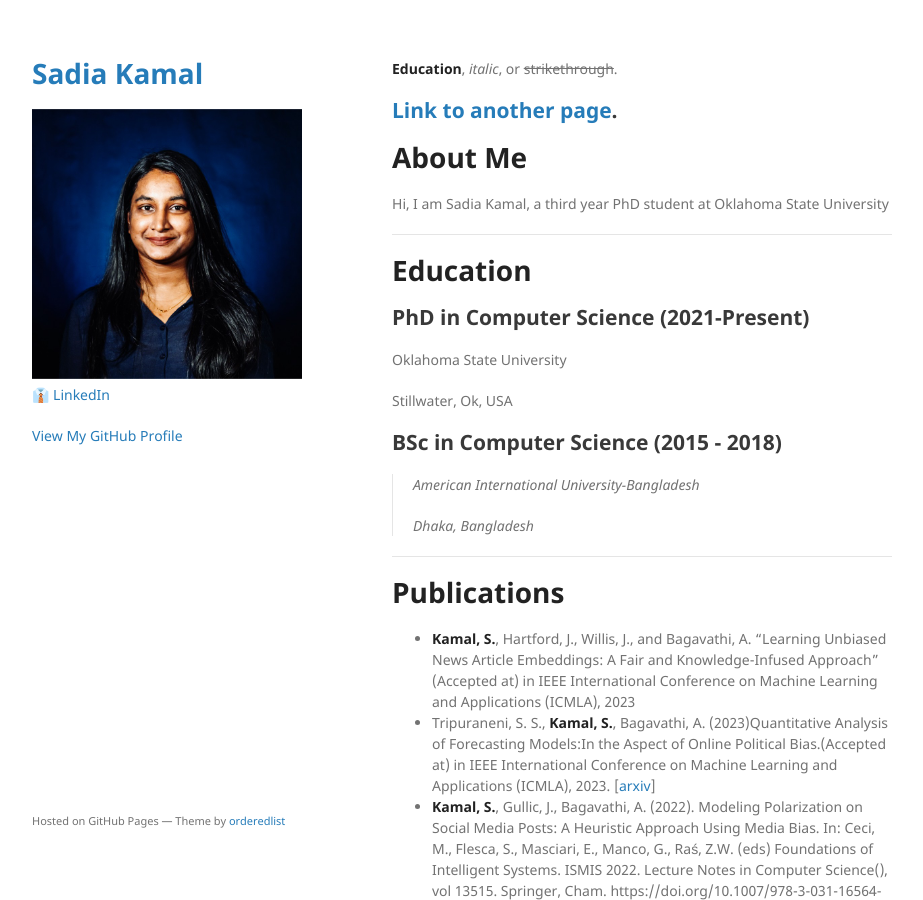
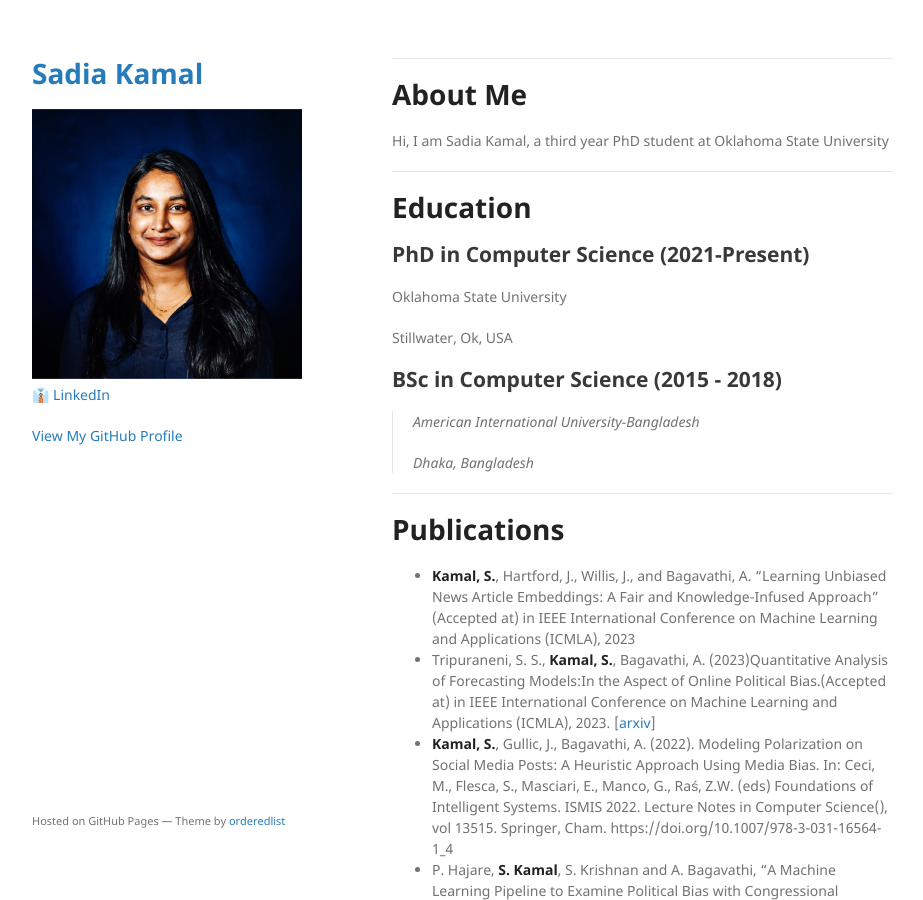
Before and after one commit to sadiakamal/sadiakamal.github.io, a Jekyll site: the page built from index.md, in a window 1280 px wide and 900 px high. Shown: the whole window, without its empty margins (178-1101 px from the left). Built offline with Jekyll 4.4.1, drawn with Linux system fonts in a browser that asks for light colours.

Commit message:
Update index.md

```diff
--- a/index.md
+++ b/index.md
@@ -2,9 +2,7 @@
 layout: default
 ---
 
-**Education**, _italic_, or ~~strikethrough~~.
 
-[Link to another page](./another-page.html).
 ---
 
 # About Me
```
